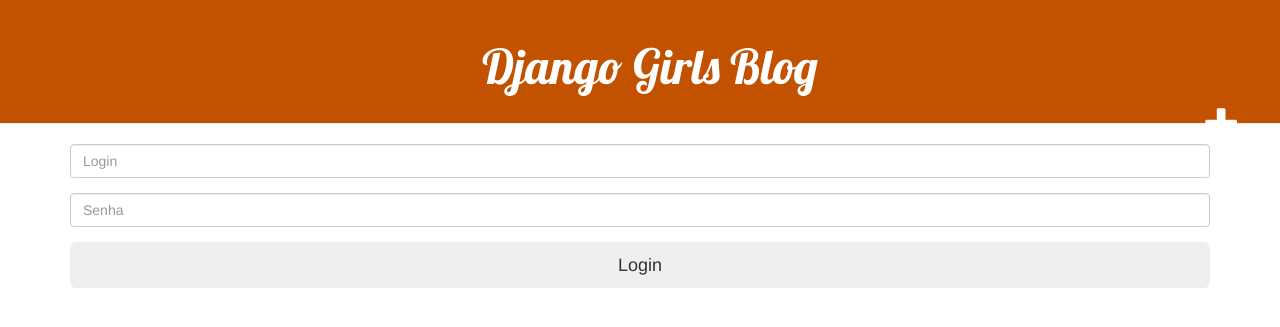
After one commit to ferprr/my-first-blog, a Django app: template blog/templates/blog/registration/login.html in a window 1280 px wide. The commit adds this page. Shown: the top 327 px of the page. Run offline with Django 3.2, Linux system fonts and the light colour scheme; the template is opened without the code that fills it, so the values that code supplies are empty; the visitor is signed in with stand-in values (Sample User, id 1); some libraries are stand-ins or nearby versions.

Commit message:
added html to login page

```diff
--- a/blog/static/css/blog.css
+++ b/blog/static/css/blog.css
@@ -1,15 +1,11 @@
 .page-header {
-    background-color: #e9e062;
+    background-color: #c25100;
     margin-top: 0;
     padding: 20px 20px 20px 40px;
 }
-.page-header h2 a {
-    color: rgb(253, 253, 252);
-    font-family: Georgia, 'Times New Roman', Times, serif;
-    font-size: 14pt;
-}
+
 .page-header h1, .page-header h1 a, .page-header h1 a:visited, .page-header h1 a:active {
-    color: #868080;
+    color: #ffffff;
     font-size: 36pt;
     text-decoration: none;
 }
@@ -35,7 +31,7 @@
 }
 
 .top-menu, .top-menu:hover, .top-menu:visited {
-    color: #2c2727c9;
+    color: #ffffff;
     float: right;
     font-size: 26pt;
     margin-right: 20px;
@@ -44,9 +40,7 @@
 .post {
     margin-bottom: 70px;
 }
-.delete {
-    margin-bottom: 70px;
+
+.post h2 a, .post h2 a:visited {
+    color: #000000;
 }
-.post h2 a, .post h2 a:visited {
-    color: #868080;
-}
--- a/blog/templates/blog/base.html
+++ b/blog/templates/blog/base.html
@@ -2,7 +2,7 @@
 {% load static %}
 <html>
     <head>
-        <title>Studio 42</title>
+        <title>Django Girls blog</title>
         <link rel="stylesheet" href="//maxcdn.bootstrapcdn.com/bootstrap/3.2.0/css/bootstrap.min.css">
         <link rel="stylesheet" href="//maxcdn.bootstrapcdn.com/bootstrap/3.2.0/css/bootstrap-theme.min.css">
         <link href= "//fonts.googleapis.com/css?family=Lobster&subset=latin,latin-ext" rel="stylesheet" type="text/css">
@@ -16,15 +16,13 @@
         </style>
         <div class="page-header">
             <div class = "a">
-                <h1><a href="/">Studio 42</a></h1>
+                <h1><a href="/">Django Girls Blog</a></h1>
             </div>
-        <h2><a href="/">Publicity and design for arquitects and engineers.</a></h2>
             {% if user.is_authenticated %}
                 <a href="{% url 'post_new' %}" class="top-menu"><span class="glyphicon glyphicon-plus"></span></a>
             {% endif %}
-            <h2><a href="/">Hey guys! My name is Rogerio Chein and this is the Studio 42. Here you gonna see renderings, and humanized plans. Enjoy! </a></h2>
         </div>
-        <img src="render.png" alt="some text" width="800" height="500"/>
+        <!-- <img src="render.png" alt="some text" width="800" height="500"/> -->
         <div class="content container">
             <div class="row">
                 <div class="col-md-8">
--- /dev/null
+++ b/blog/templates/blog/registration/login.html
@@ -0,0 +1,27 @@
+<!DOCTYPE html>
+{% extends 'base.html' %}
+
+{% block title %}Login{% endblock %}
+
+{% block content %}
+<div class="h-100 d-flex flex-column">
+  <div class="container d-flex flex-column justify-content-center flex-grow-1">
+    <div style="margin: auto;">
+      <form method="post" name="LoginForm" class="form-group" style="min-width: 600px;">
+        {% csrf_token %}
+        <div class="d-flex flex-column align-content-center">
+          <div class="form-group" data-validate="Email*">
+            <input class="form-control form-control-lg" type="text" id="username" name="username"  placeholder="Login">
+              <span class="focus-input100"></span>
+          </div>
+          <div class="form-group" data-validate="Senha*">
+            <input class="form-control form-control-lg" type="password" name="password" id="password"  placeholder="Senha">
+              <span class="focus-input100"></span>
+          </div>
+          <button type="submit" class="btn btn-lg btn-block text-white help-bg-danger">Login</button>
+        </div>
+      </form>
+    </div>
+  </div>
+</div>
+{% endblock %}
```
